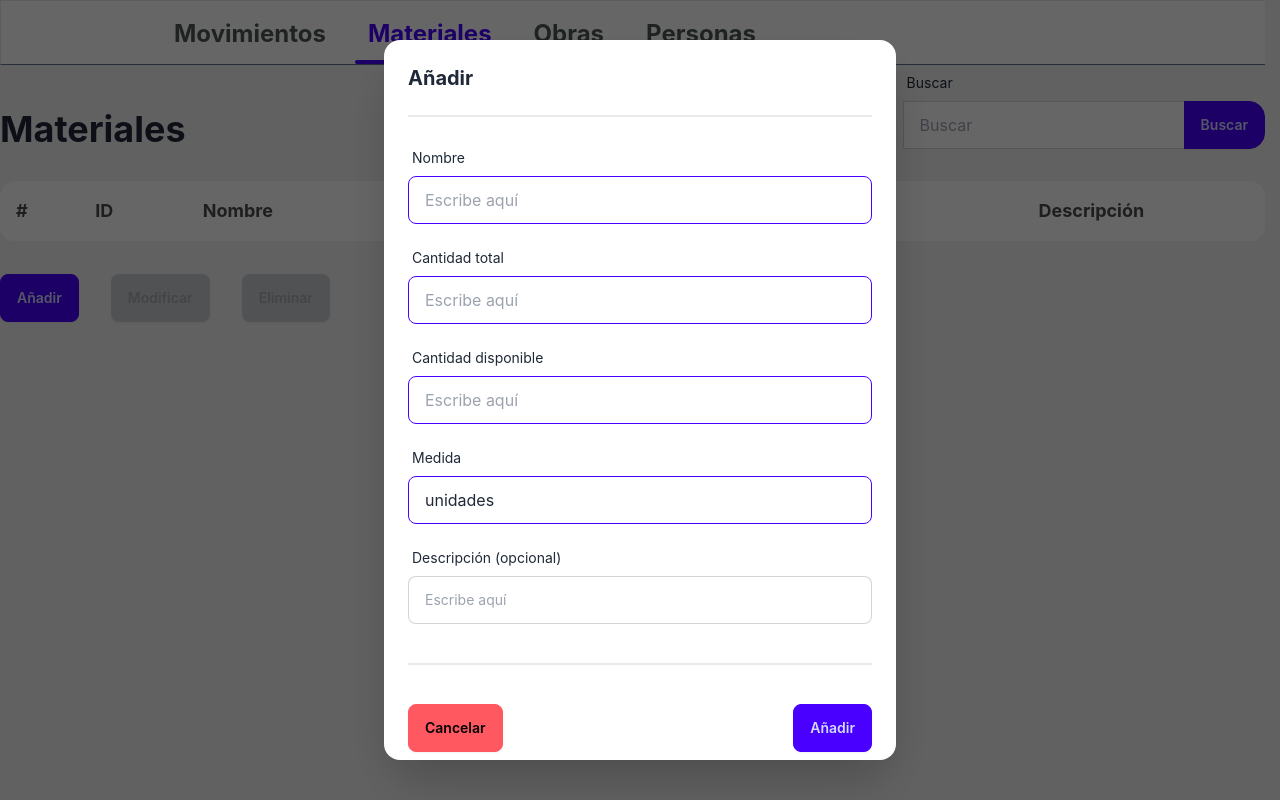
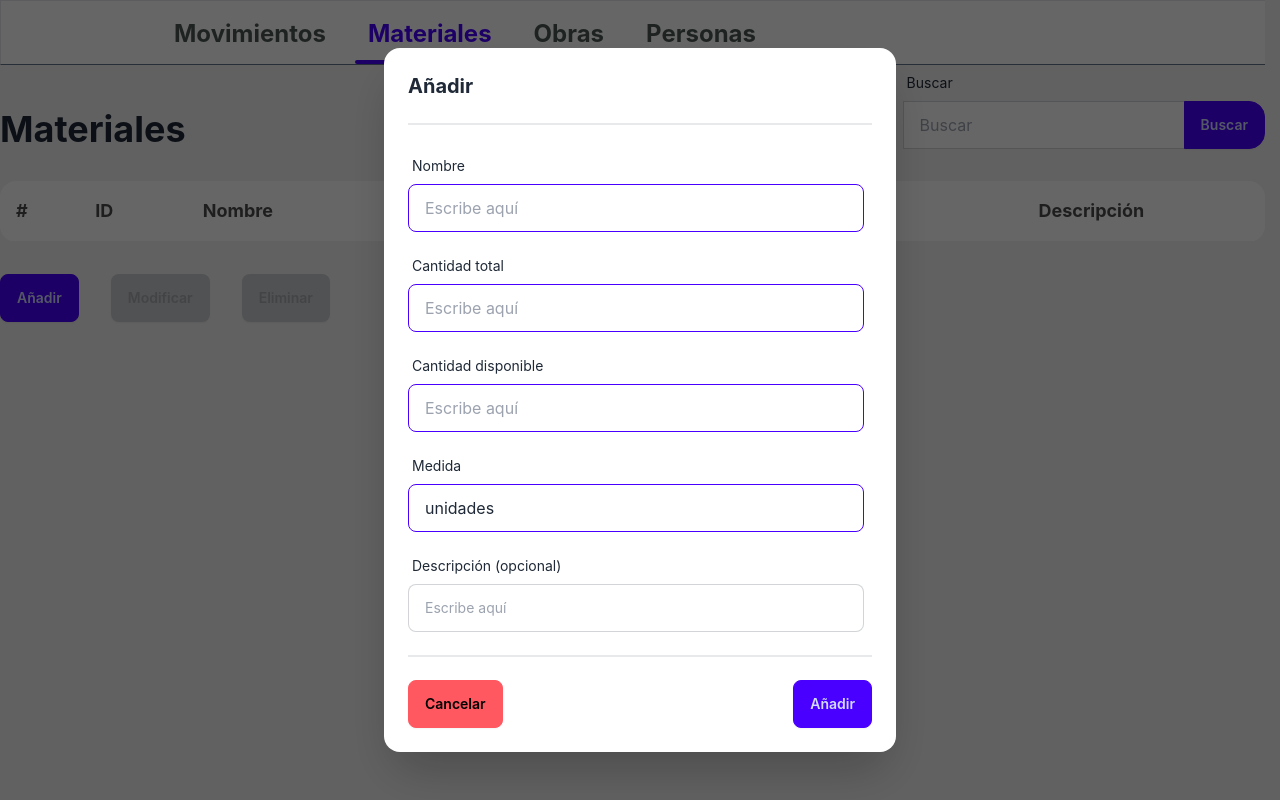
Before and after one commit to osoyinas/simple-inventory, a React (Vite) app: page /#/materials in a window 1280 px wide. Both pictures are taken after a click on the button "Añadir". Built offline with nearby package versions, Linux system fonts and the light colour scheme.

Commit message:
Fix add modal

```diff
--- a/src/renderer/Components/table/buttons/AddButton.tsx
+++ b/src/renderer/Components/table/buttons/AddButton.tsx
@@ -42,10 +42,10 @@ export function AddButton<T>({ handleAdd, fields, children }: Props<T>) {
                 {children}
             </button>
             <dialog className="modal" open={isOpen}>
-                <div className="modal-box z-50">
+                <div className="modal-box z-50 relative">
                     <h3 className="font-bold text-xl">{children}</h3>
                     <div className="divider"></div>
-                    <main className="flex flex-col w-full  gap-4">
+                    <main className="flex flex-col w-full gap-4 pr-2 relative">
                         {fields.map((field) => {
                             const inputName = field.key.toString();
                             const value = formData[field.key] as string ??"";
@@ -86,6 +86,8 @@ export function AddButton<T>({ handleAdd, fields, children }: Props<T>) {
                                 </label>)
                         })}
 
+
+                    </main>
                     <div className="divider"></div>
                     <footer className="flex justify-between">
                         <button className="btn btn-error" onClick={()=> {
@@ -98,7 +100,6 @@ export function AddButton<T>({ handleAdd, fields, children }: Props<T>) {
                 Añadir
                         </button>
                     </footer>
-                    </main>
                 </div>
                 <div className="modal-background absolute w-full h-full bg-black opacity-60"></div>
             </dialog>
```
Lines whose indentation alone changed are shown as unchanged.
